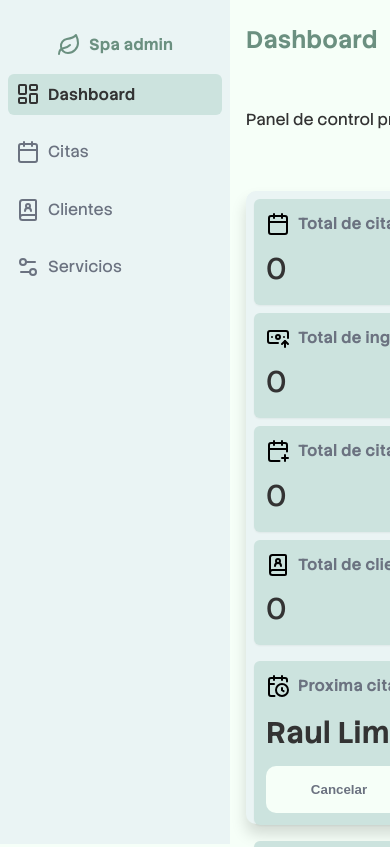
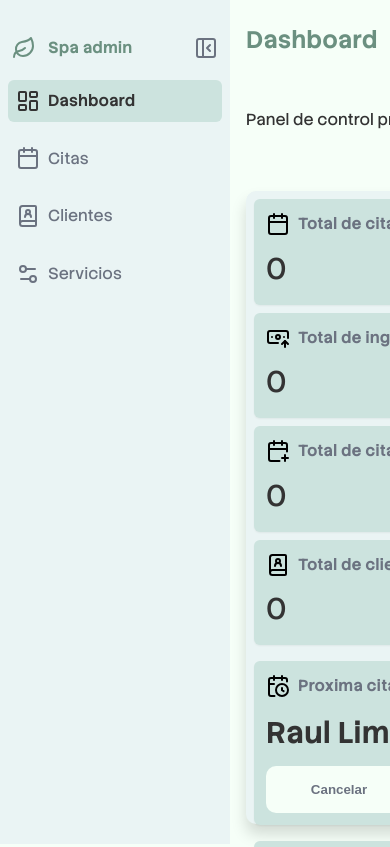
Before and after one commit to RaulLimon3/spa-booking-dashboard, a website built with Vite: page index.html in a window 390 px wide. Shown: the top 847 px of the page. Built offline with nearby package versions, Linux system fonts and the light colour scheme; files whose address does not match are found by name.

Commit message:
feat(responsive): improve sidebar logo and reusable icon button system
- updated sidebar logo structure for responsive navigation
- created reusable icon button component styles
- added icon button modifiers for sidebar controls
- improved icon styling using currentColor and flexible sizing
- refined sidebar logo layout alignment and spacing
- added interactive hover and active states for icon buttons
- improved accessibility and reusable UI architecture

```diff
--- a/index.html
+++ b/index.html
@@ -13,14 +13,23 @@
     <aside class="aside">
       <div class="aside__logo">
         <div class="logo">
-          <svg xmlns="http://www.w3.org/2000/svg" viewBox="0 0 24 24" fill="none"
-            stroke="currentColor" stroke-width="2" stroke-linecap="round" stroke-linejoin="round"
-            class="lucide lucide-leaf-icon lucide-leaf icon">
-            <path d="M11 20A7 7 0 0 1 9.8 6.1C15.5 5 17 4.48 19 2c1 2 2 4.18 2 8 0 5.5-4.78 10-10 10Z" />
-            <path d="M2 21c0-3 1.85-5.36 5.08-6C9.5 14.52 12 13 13 12" />
+          <button type="button" class="icon__btn icon__btn--open">
+            <svg xmlns="http://www.w3.org/2000/svg" viewBox="0 0 24 24" stroke-width="2"
+              stroke-linecap="round" stroke-linejoin="round" class="lucide lucide-leaf-icon lucide-leaf icon">
+              <path d="M11 20A7 7 0 0 1 9.8 6.1C15.5 5 17 4.48 19 2c1 2 2 4.18 2 8 0 5.5-4.78 10-10 10Z" />
+              <path d="M2 21c0-3 1.85-5.36 5.08-6C9.5 14.52 12 13 13 12" />
+            </svg>
+          </button>
+          <span class="logo__text">Spa admin</span>
+        </div>
+        <button type="button" class="icon__btn icon__btn--close">
+          <svg xmlns="http://www.w3.org/2000/svg" viewBox="0 0 24 24" stroke-width="2" stroke-linecap="round"
+            stroke-linejoin="round" class="lucide lucide-panel-left-close-icon lucide-panel-left-close icon">
+            <rect width="18" height="18" x="3" y="3" rx="2" />
+            <path d="M9 3v18" />
+            <path d="m16 15-3-3 3-3" />
           </svg>
-          <span>Spa admin</span>
-        </div>
+        </button>
       </div>
       <nav class="navbar">
         <ul class="navbar__list">
--- a/src/styles/components/icons.css
+++ b/src/styles/components/icons.css
@@ -3,15 +3,49 @@
     height: 24px;
     fill: none;
     stroke: currentColor;
+    flex-shrink: 0;
 }
 
 .logo {
     display: flex;
     align-items: center;
-    justify-content: center;
     gap: var(--space-2);
     color: var(--color-primary);
     font-weight: var(--fw-bold);
+}
+
+.icon__btn {
+    color: var(--color-primary);
+    display: flex;
+    justify-content: center;
+    align-items: center;
+    padding: var(--space-1);
+    background: transparent;
+    border-radius: var(--radius-md);
+    transition: background 0.2s ease, color 0.2s ease, transform 0.2s ease;
+}
+
+.icon__btn:hover {
+    background: var(--color-primary-soft);
+    box-shadow: var(--shadow-sm);
+}
+
+.icon__btn:active {
+    transform: scale(0.96);
+    color: var(--color-text-inverse);
+    background: var(--color-primary);
+}
+
+.icon__btn--close {
+    color: var(--color-text-secondary);
+}
+
+.icon__btn--close:hover {
+    color: var(--color-text-main);
+}
+
+.icon__btn--close:active {
+    color: var(--color-text-inverse);
 }
 
 .user__icon {
--- a/src/styles/layout/sidebar.css
+++ b/src/styles/layout/sidebar.css
@@ -11,6 +11,9 @@
 
 .aside__logo {
     width: 100%;
+    display: flex;
+    justify-content: space-between;
+    align-items: center;
 }
 
 .navbar {
```
